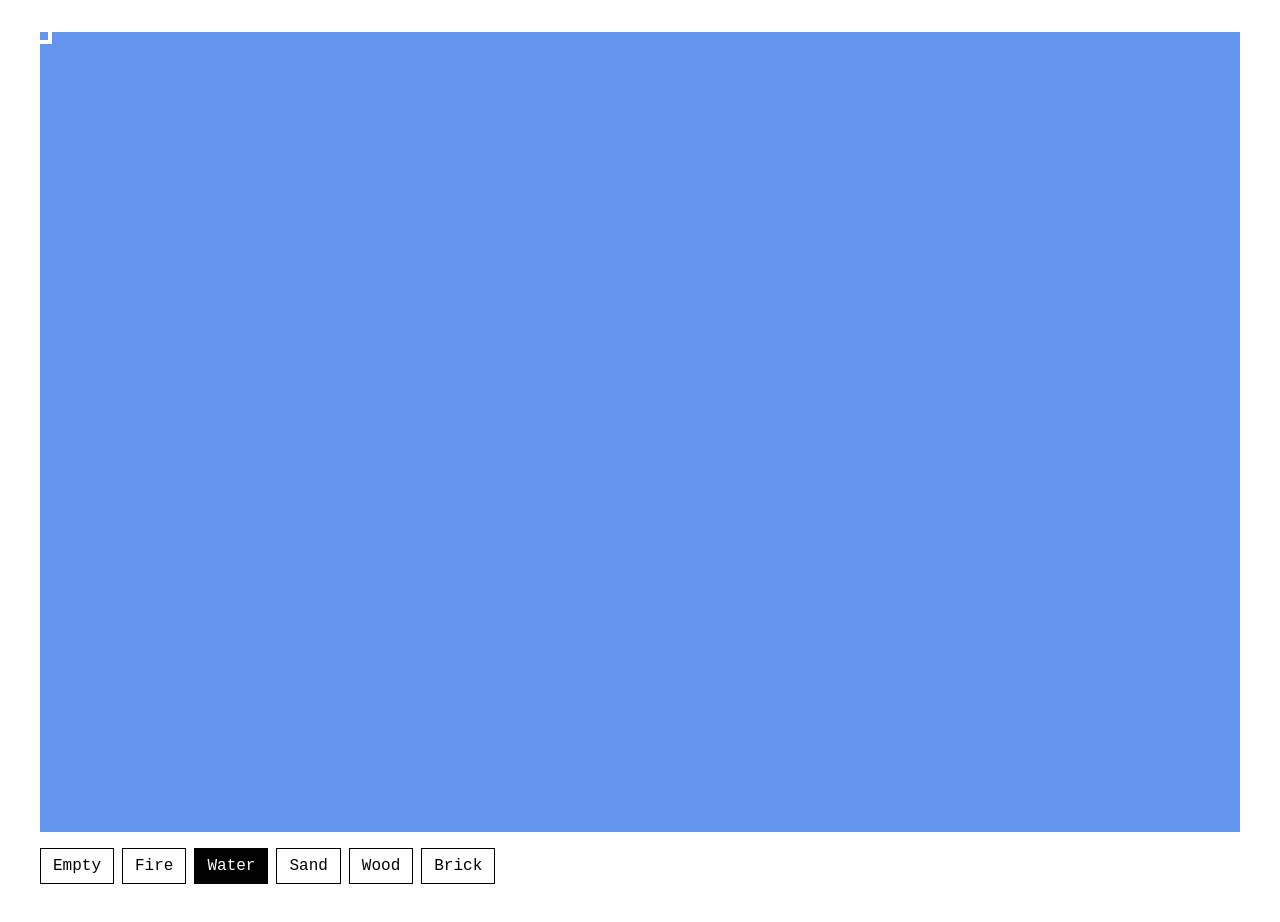
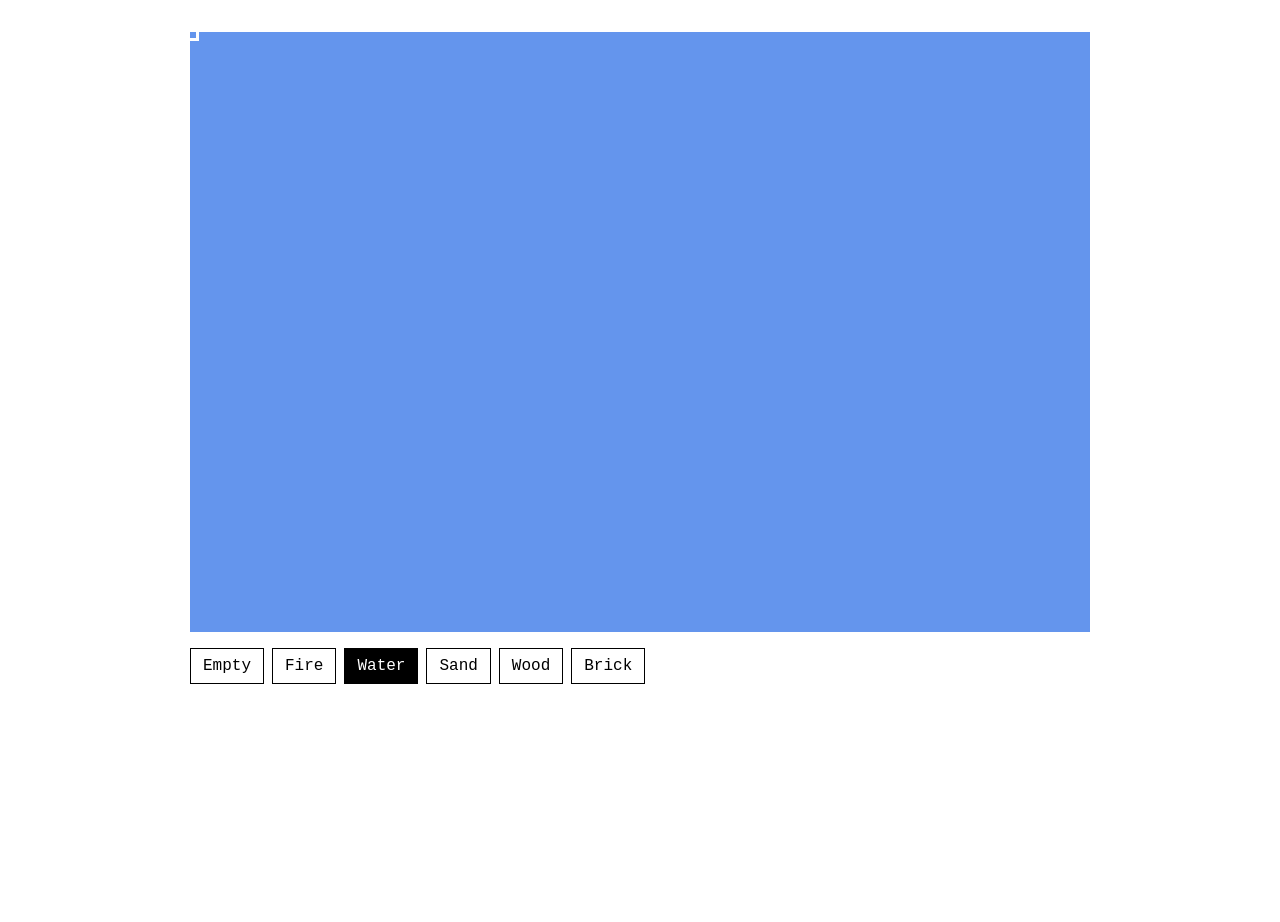
Before and after one commit to brandoncbang/dust-world, a website built with Vite: page index.html in a window 1280 px wide. After the commit the page ends 800 px from the top, so only its background shows below. Built offline with nearby package versions, Linux system fonts and the light colour scheme.

Commit message:
Use smaller canvas size

```diff
--- a/src/style.css
+++ b/src/style.css
@@ -10,7 +10,7 @@ body {
 
 #game {
   display: block;
-  width: 1200px;
+  width: 900px;
   margin: 0 auto;
   cursor: none;
   image-rendering: pixelated;
@@ -19,7 +19,7 @@ body {
 #gui {
   display: flex;
   gap: 0.5rem;
-  width: 1200px;
+  width: 900px;
   margin: 0 auto;
   padding: 1rem 0;
 }
```
